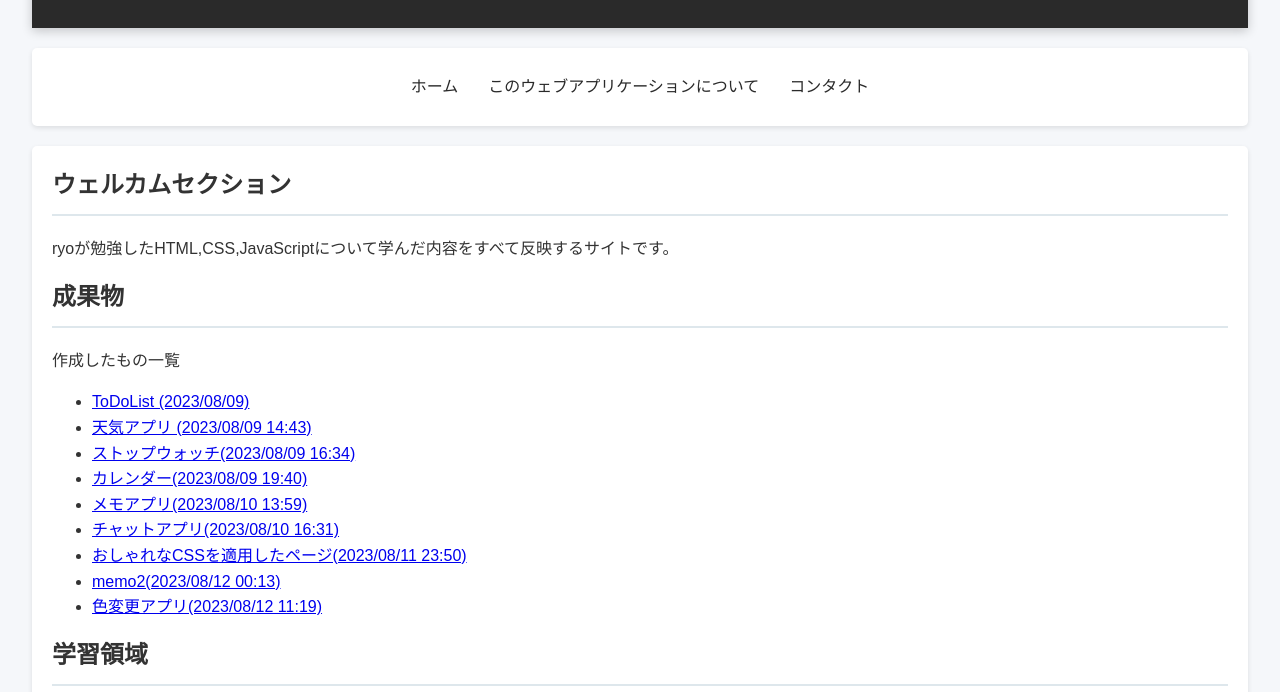
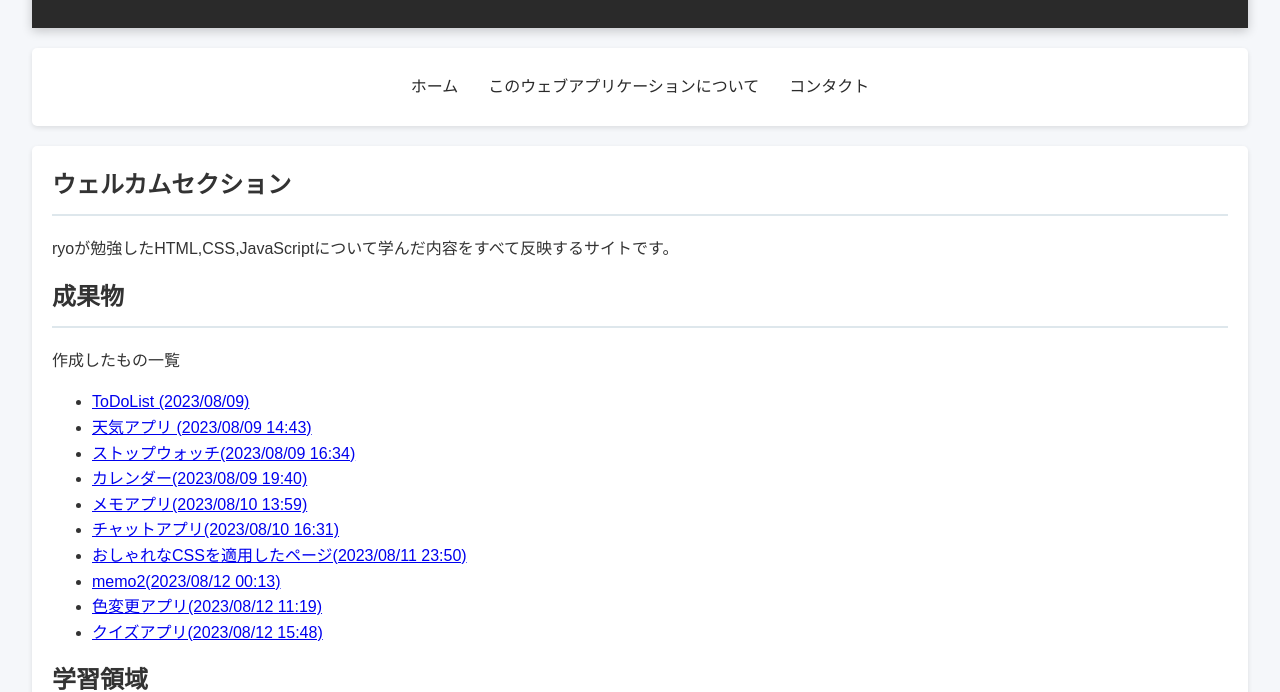
Before and after one commit to Ryo260/sampleWeb, a website: page index.html in a window 1280 px wide. Shown: the part 138-830 px from the top of the page. Drawn offline with Linux system fonts and the light colour scheme.

Commit message:
クイズアプリ

```diff
--- a/index.html
+++ b/index.html
@@ -38,6 +38,7 @@
                     <li><a href="/sampleWeb/complex.html">おしゃれなCSSを適用したページ(2023/08/11 23:50)</a></li>
                     <li><a href="/sampleWeb/memo2.html">memo2(2023/08/12 00:13)</a></li>
                     <li><a href="/sampleWeb/color.html">色変更アプリ(2023/08/12 11:19)</a></li>
+                    <li><a href="/sampleWeb/quiz.html">クイズアプリ(2023/08/12 15:48)</a></li>
                 </ul>
             </div>
         </section>
```
